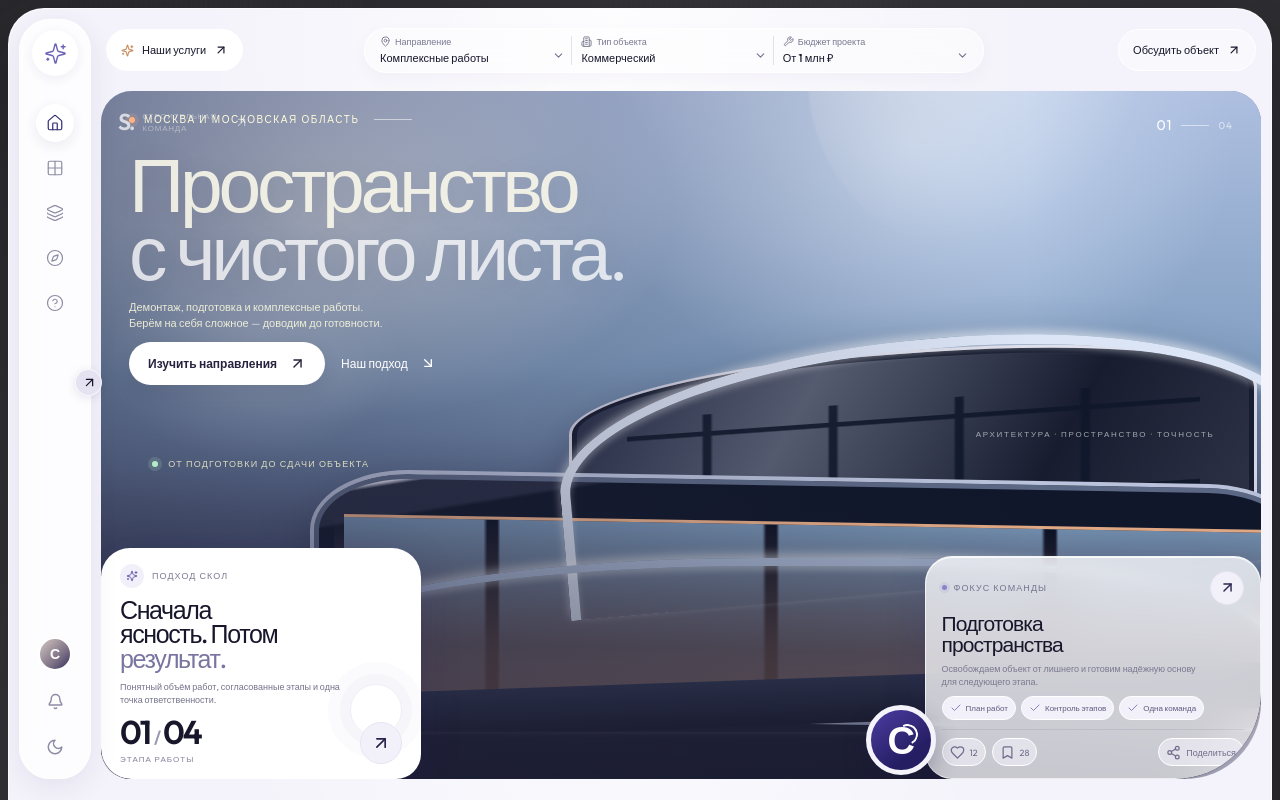
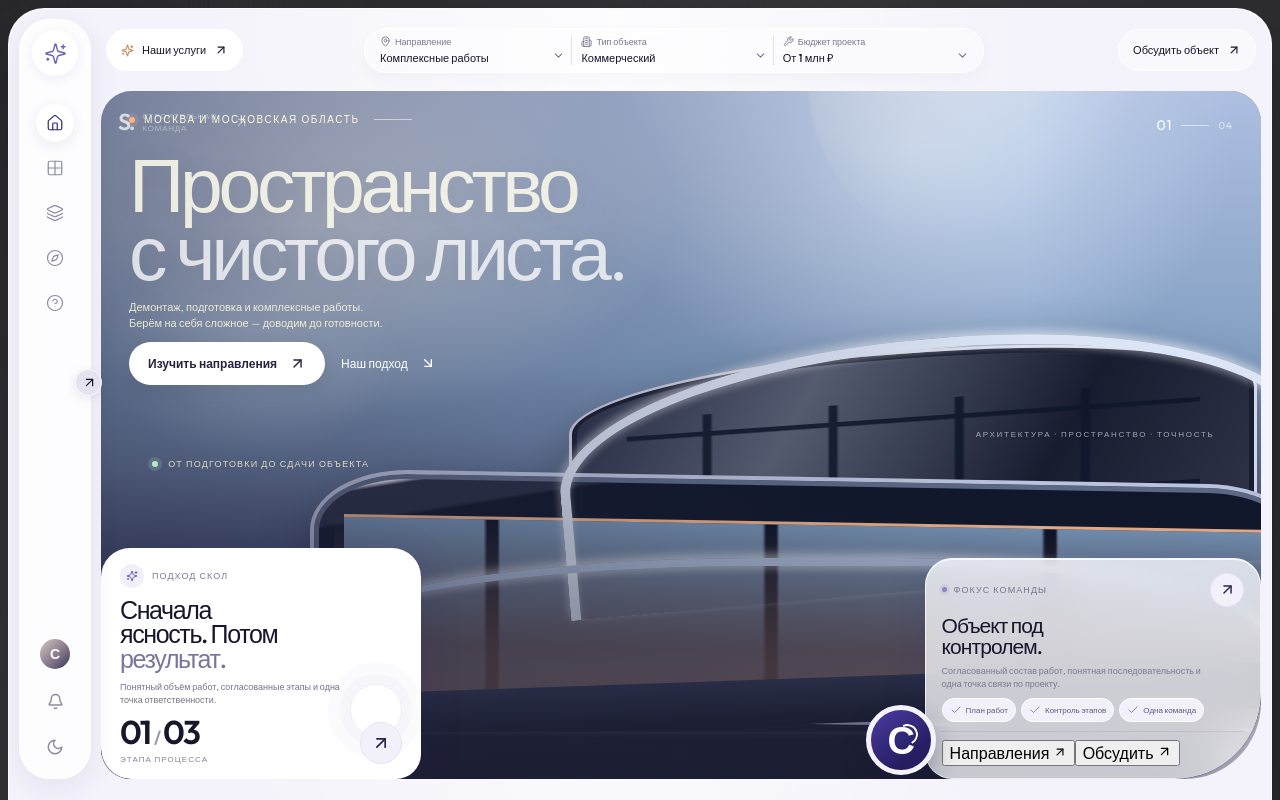
Before and after one commit to borzenkoofficial-lab/Test-skol, a React (Vite) app: page / in a window 1280 px wide. Shown: the top 800 px of the page. Built offline with nearby package versions, Linux system fonts and the light colour scheme.

Commit message:
Make the feature card useful for construction clients and remove placeholder social metrics

```diff
--- a/src/App.tsx
+++ b/src/App.tsx
@@ -1,8 +1,8 @@
 import { useEffect, useState, type FormEvent } from 'react';
 import {
-  ArrowDownRight, ArrowUpRight, Bell, Bookmark, Building2, Check, ChevronDown,
-  CircleHelp, Compass, Grid2X2, Heart, House, Layers3, MapPin, Moon,
-  Share2, Sparkles, Sun, Wrench, X
+  ArrowDownRight, ArrowUpRight, Bell, Building2, Check, ChevronDown,
+  CircleHelp, Compass, Grid2X2, House, Layers3, MapPin, Moon,
+  Sparkles, Sun, Wrench, X
 } from 'lucide-react';
 
 const navItems = [
@@ -21,8 +21,6 @@ function App() {
   const [objectType, setObjectType] = useState('Коммерческий');
   const [budget, setBudget] = useState('От 1 млн ₽');
   const [query, setQuery] = useState('');
-  const [liked, setLiked] = useState(false);
-  const [saved, setSaved] = useState(false);
   const [showContact, setShowContact] = useState(false);
   const [showNotifications, setShowNotifications] = useState(false);
   const [sent, setSent] = useState(false);
@@ -111,20 +109,19 @@ function App() {
             <div className="card-kicker"><span className="tiny-star"><Sparkles size={12} /></span> ПОДХОД СКОЛ</div>
             <h2>Сначала<br />ясность. Потом<br /><em>результат.</em></h2>
             <p>Понятный объём работ, согласованные этапы и одна точка ответственности.</p>
-            <div className="stat-bottom"><div><strong>01<span>/</span>04</strong><small>ЭТАПА РАБОТЫ</small></div><button className="round-arrow" aria-label="Подробнее о подходе" onClick={() => jumpTo('about', 'О компании')}><ArrowUpRight size={20} /></button></div>
+            <div className="stat-bottom"><div><strong>01<span>/</span>03</strong><small>ЭТАПА ПРОЦЕССА</small></div><button className="round-arrow" aria-label="Подробнее о подходе" onClick={() => jumpTo('about', 'О компании')}><ArrowUpRight size={20} /></button></div>
             <div className="stat-orbit" aria-hidden="true" />
           </article>
 
           <article className="featured-card glass-card">
             <div className="featured-top"><span className="featured-label"><span className="live-dot" /> ФОКУС КОМАНДЫ</span><button className="round-arrow small" aria-label="Обсудить проект" onClick={() => setShowContact(true)}><ArrowUpRight size={17} /></button></div>
-            <div className="featured-title">Подготовка<br />пространства</div>
-            <p>Освобождаем объект от лишнего и готовим надёжную основу для следующего этапа.</p>
+            <div className="featured-title">Объект под<br />контролем.</div>
+            <p>Согласованный состав работ, понятная последовательность и одна точка связи по проекту.</p>
             <div className="feature-tags"><span><Check size={12} /> План работ</span><span><Check size={12} /> Контроль этапов</span><span><Check size={12} /> Одна команда</span></div>
             <div className="feature-divider" />
-            <div className="featured-actions">
-              <button className={liked ? 'action-button selected' : 'action-button'} onClick={() => setLiked(!liked)} aria-label="Отметить нравится"><Heart size={15} fill={liked ? 'currentColor' : 'none'} /><span>{liked ? '13' : '12'}</span></button>
-              <button className={saved ? 'action-button selected' : 'action-button'} onClick={() => setSaved(!saved)} aria-label="Сохранить"><Bookmark size={15} fill={saved ? 'currentColor' : 'none'} /><span>{saved ? '29' : '28'}</span></button>
-              <button className="action-button share-button" onClick={() => { void navigator.clipboard?.writeText(window.location.href).catch(() => undefined); }} aria-label="Скопировать ссылку"><Share2 size={15} /><span>Поделиться</span></button>
+            <div className="featured-footer">
+              <button className="featured-link" onClick={() => jumpTo('services', 'Услуги')}>Направления <ArrowUpRight size={14} /></button>
+              <button className="featured-cta" onClick={() => setShowContact(true)} aria-label="Обсудить объект">Обсудить <ArrowUpRight size={15} /></button>
             </div>
           </article>
 
```
